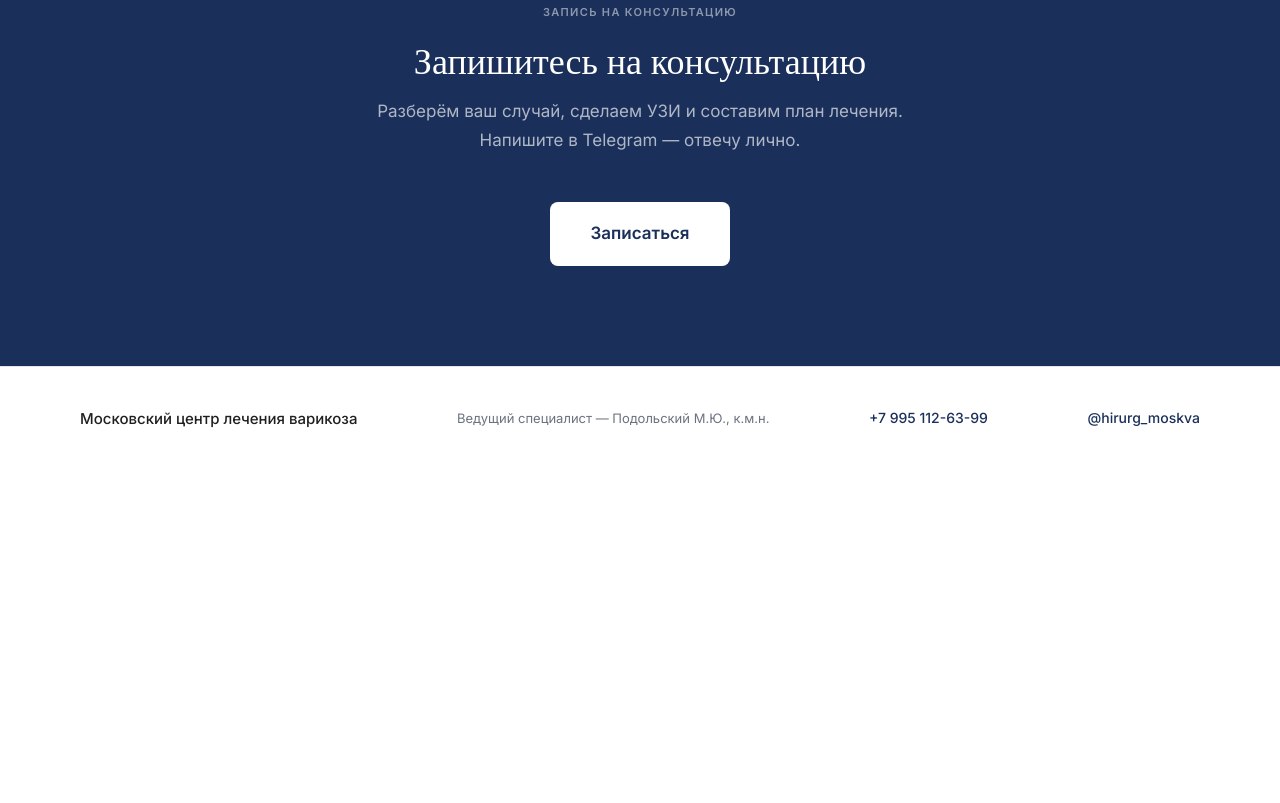
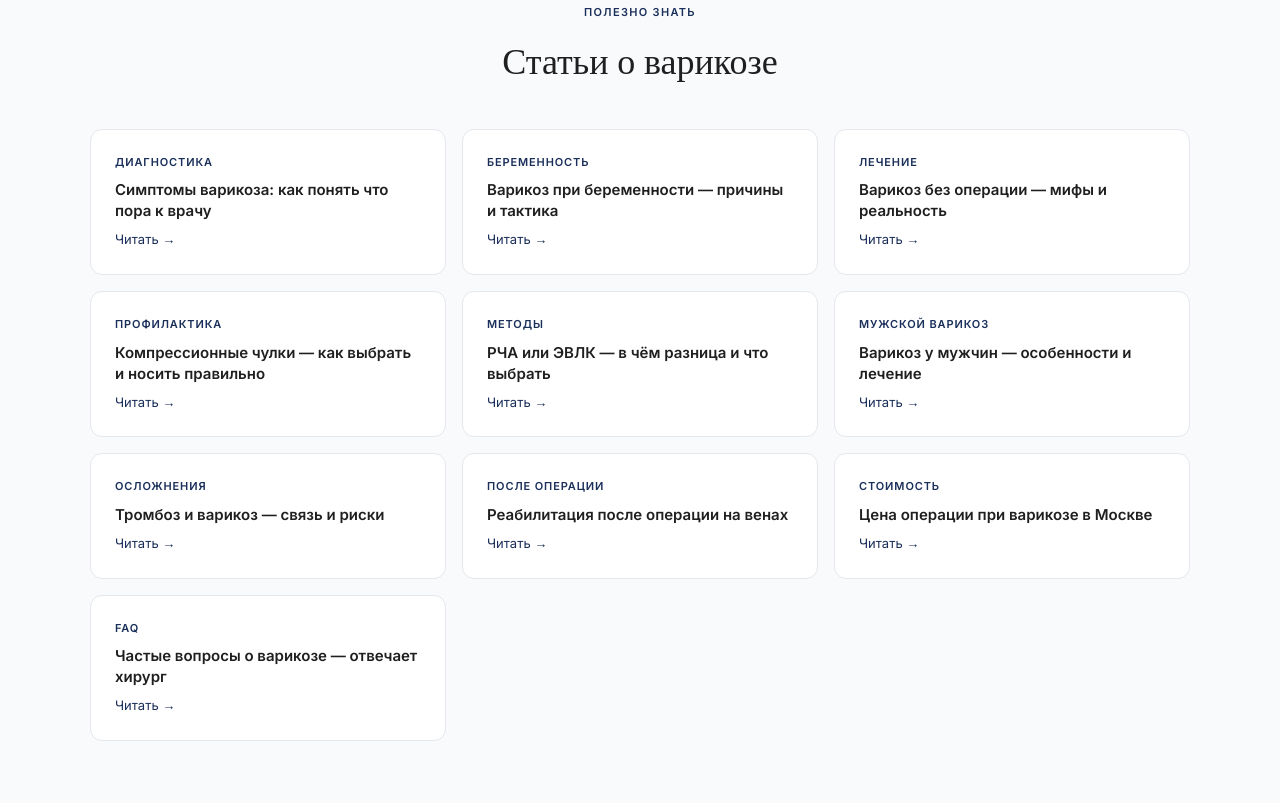
Before and after one commit to drpodolskiymikhail-collab/varikoz-moskva, a plain HTML site: page index.html in a window 1280 px wide. Shown: the part 6357-7160 px from the top of the page. Before the commit the page ends 6828 px from the top, so only its background shows below. Drawn offline with nearby package versions, Linux system fonts and the light colour scheme.

Commit message:
Добавлена секция статей на главной странице

```diff
--- a/index.html
+++ b/index.html
@@ -521,6 +521,59 @@
       line-height: 1.6;
     }
 
+    /* ARTICLES */
+    .articles-section {
+      padding: 100px 40px;
+      background: var(--bg-soft);
+    }
+    .articles-section .section-label {
+      text-align: center;
+    }
+    .articles-section .section-title {
+      text-align: center;
+      margin-bottom: 48px;
+    }
+    .articles-grid {
+      display: grid;
+      grid-template-columns: repeat(3, 1fr);
+      gap: 16px;
+      max-width: 1100px;
+      margin: 0 auto;
+    }
+    .article-card {
+      background: #fff;
+      border-radius: 12px;
+      padding: 24px;
+      border: 1px solid var(--border);
+      text-decoration: none;
+      display: flex;
+      flex-direction: column;
+      gap: 8px;
+      transition: box-shadow .2s, transform .2s;
+    }
+    .article-card:hover {
+      box-shadow: 0 8px 24px rgba(0,0,0,.08);
+      transform: translateY(-2px);
+    }
+    .article-card-tag {
+      font-size: 11px;
+      font-weight: 700;
+      text-transform: uppercase;
+      letter-spacing: .08em;
+      color: var(--blue);
+    }
+    .article-card-title {
+      font-size: 15px;
+      font-weight: 600;
+      color: var(--text);
+      line-height: 1.4;
+    }
+    .article-card-arrow {
+      font-size: 13px;
+      color: var(--blue);
+      margin-top: auto;
+    }
+
     /* CTA */
     .cta-section {
       background: var(--blue);
@@ -793,6 +846,8 @@
       .about-inner { grid-template-columns: 1fr; gap: 48px; }
       .services-grid { grid-template-columns: 1fr 1fr; }
       .why-grid { grid-template-columns: 1fr; }
+      .articles-grid { grid-template-columns: 1fr 1fr; }
+      .articles-section { padding: 72px 24px; }
 
       .process-steps { grid-template-columns: 1fr 1fr; gap: 32px; }
       .process-steps::before { display: none; }
@@ -811,6 +866,7 @@
 
     /* RESPONSIVE — телефон */
     @media (max-width: 480px) {
+      .articles-grid { grid-template-columns: 1fr; }
       nav {
         padding: 0 16px;
         height: 56px;
@@ -1252,6 +1308,64 @@
     </div>
   </section>
 
+  <!-- ARTICLES -->
+  <section class="articles-section">
+    <p class="section-label">Полезно знать</p>
+    <h2 class="section-title">Статьи о варикозе</h2>
+    <div class="articles-grid">
+      <a href="simptomy-varikoza.html" class="article-card">
+        <span class="article-card-tag">Диагностика</span>
+        <span class="article-card-title">Симптомы варикоза: как понять что пора к врачу</span>
+        <span class="article-card-arrow">Читать →</span>
+      </a>
+      <a href="varikoz-pri-beremennosti.html" class="article-card">
+        <span class="article-card-tag">Беременность</span>
+        <span class="article-card-title">Варикоз при беременности — причины и тактика</span>
+        <span class="article-card-arrow">Читать →</span>
+      </a>
+      <a href="varikoz-bez-operacii.html" class="article-card">
+        <span class="article-card-tag">Лечение</span>
+        <span class="article-card-title">Варикоз без операции — мифы и реальность</span>
+        <span class="article-card-arrow">Читать →</span>
+      </a>
+      <a href="kompressionnye-chulki.html" class="article-card">
+        <span class="article-card-tag">Профилактика</span>
+        <span class="article-card-title">Компрессионные чулки — как выбрать и носить правильно</span>
+        <span class="article-card-arrow">Читать →</span>
+      </a>
+      <a href="rcha-ili-evlk.html" class="article-card">
+        <span class="article-card-tag">Методы</span>
+        <span class="article-card-title">РЧА или ЭВЛК — в чём разница и что выбрать</span>
+        <span class="article-card-arrow">Читать →</span>
+      </a>
+      <a href="varikoz-u-muzhchin.html" class="article-card">
+        <span class="article-card-tag">Мужской варикоз</span>
+        <span class="article-card-title">Варикоз у мужчин — особенности и лечение</span>
+        <span class="article-card-arrow">Читать →</span>
+      </a>
+      <a href="tromboz-i-varikoz.html" class="article-card">
+        <span class="article-card-tag">Осложнения</span>
+        <span class="article-card-title">Тромбоз и варикоз — связь и риски</span>
+        <span class="article-card-arrow">Читать →</span>
+      </a>
+      <a href="reabilitaciya-varikoz.html" class="article-card">
+        <span class="article-card-tag">После операции</span>
+        <span class="article-card-title">Реабилитация после операции на венах</span>
+        <span class="article-card-arrow">Читать →</span>
+      </a>
+      <a href="cena-operacii-varikoz.html" class="article-card">
+        <span class="article-card-tag">Стоимость</span>
+        <span class="article-card-title">Цена операции при варикозе в Москве</span>
+        <span class="article-card-arrow">Читать →</span>
+      </a>
+      <a href="varikoz-voprosy.html" class="article-card">
+        <span class="article-card-tag">FAQ</span>
+        <span class="article-card-title">Частые вопросы о варикозе — отвечает хирург</span>
+        <span class="article-card-arrow">Читать →</span>
+      </a>
+    </div>
+  </section>
+
   <!-- CTA -->
   <section class="cta-section">
     <p class="section-label">Запись на консультацию</p>
```
